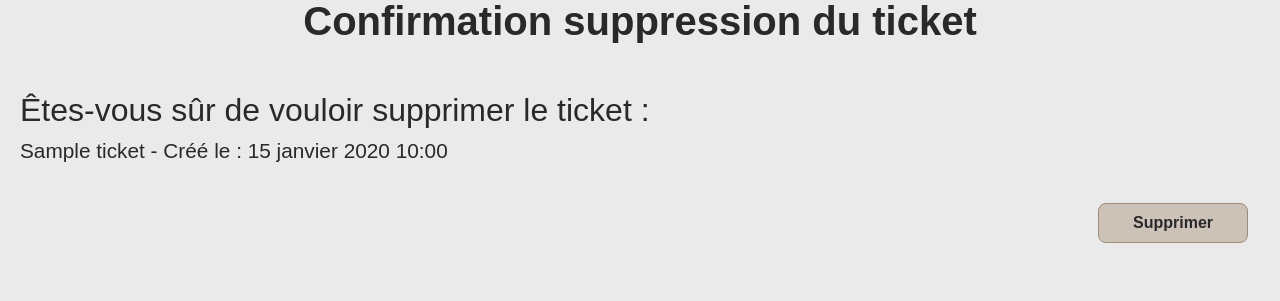
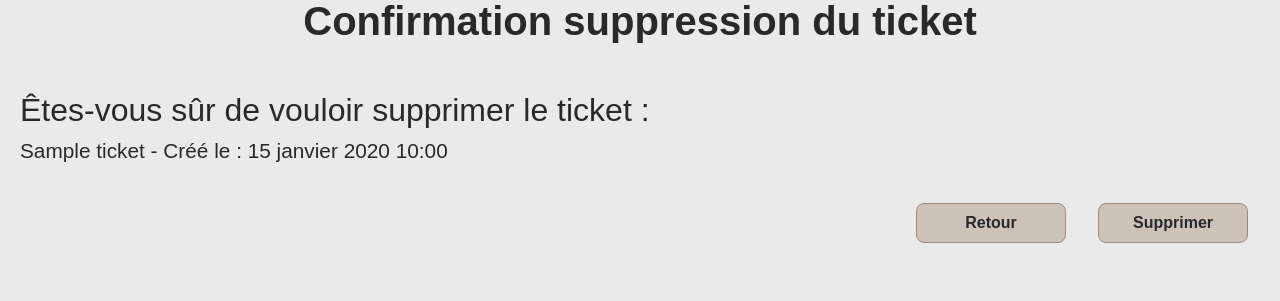
Before and after one commit to anselmlys/OC_P9_LITReview, a Django app: page /tickets/1/delete/ in a window 1280 px wide. Shown: the part 142-443 px from the top of the page. Run offline with Django 5.2, Linux system fonts and the light colour scheme; a user stored in the database is signed in; tables that the repository leaves empty hold one stand-in row (values such as "Sample post").

Commit message:
feat: add return button to confirmation of deletion page

```diff
--- a/litreview/flux/static/flux/delete_ticket.css
+++ b/litreview/flux/static/flux/delete_ticket.css
@@ -13,6 +13,11 @@ p {
     font-size: 1.3em;
 }
 
-form {
+.button-section {
+    display: flex;
+    flex-direction: row;
+}
+
+.default-button {
     margin: 2.5em 2em 2em auto;
 }
--- a/litreview/flux/templates/flux/delete_ticket.html
+++ b/litreview/flux/templates/flux/delete_ticket.html
@@ -12,9 +12,12 @@
         <p>Êtes-vous sûr de vouloir supprimer le ticket :</p>
         <p class="ticket-info">{{ ticket.title }} - Créé le : {{ ticket.time_created }}</p>
 
-        <form action="" method="post">
-            {% csrf_token %}
-            <input class="default-button" type="submit" value="Supprimer">
-        </form>
+        <div class="button-section">
+            <a class="default-button" href="{% url 'tickets' %}">Retour</a>
+            <form action="" method="post">
+                {% csrf_token %}
+                <input class="default-button" type="submit" value="Supprimer">
+            </form>
+        </div>
     </div>
 {% endblock content %}
```
